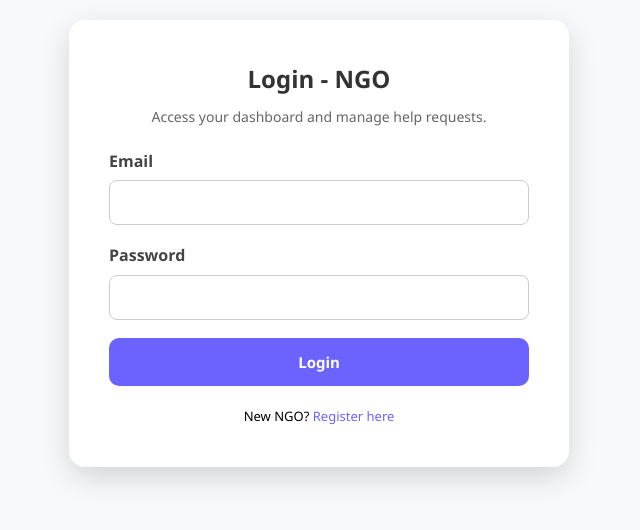
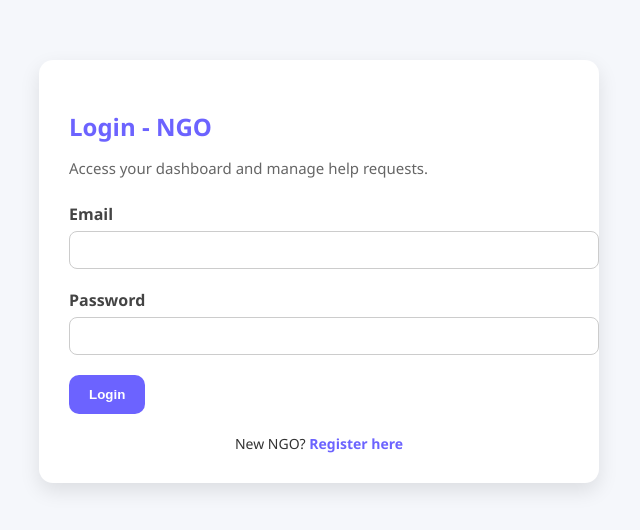
Before and after one commit to soundaryaXai/hacka, a plain HTML site: page user/html/login.html in a window 1280 px wide. Shown: the whole page, without its empty margins (321-961 px from the left). Drawn offline with Linux system fonts and the light colour scheme; files that its build step writes are made by us from their sources.

Commit message:
modified

```diff
--- a/style/global.css
+++ b/style/global.css
@@ -1,70 +1,69 @@
-/* global.css */
-* {
+/* style/global.css */
+body {
   margin: 0;
   padding: 0;
-  box-sizing: border-box;
   font-family: 'Segoe UI', sans-serif;
-}
-
-body {
-  background: #f7f9fc;
-  line-height: 1.6;
-  min-height: 100vh;
-  padding: 20px;
+  background-color: #f5f7fb;
+  color: #333;
 }
 
 .container {
   max-width: 500px;
+  margin: 60px auto;
   background: #fff;
-  padding: 40px;
-  margin: auto;
-  border-radius: 16px;
-  box-shadow: 0 10px 30px rgba(0,0,0,0.15);
+  padding: 30px;
+  border-radius: 14px;
+  box-shadow: 0 8px 20px rgba(0, 0, 0, 0.1);
 }
 
 h2 {
-  color: #333;
-  margin-bottom: 8px;
-  text-align: center;
+  margin-bottom: 10px;
+  color: #6c63ff;
 }
 
 p {
+  margin-bottom: 25px;
   color: #666;
-  font-size: 14px;
-  margin-bottom: 20px;
-  text-align: center;
+  font-size: 15px;
 }
 
 .input-group {
-  margin-bottom: 18px;
+  margin-bottom: 20px;
 }
 
 .input-group label {
   display: block;
   margin-bottom: 6px;
-  font-weight: bold;
+  font-weight: 600;
   color: #444;
 }
 
-.input-group input, .input-group select {
+.input-group input,
+.input-group textarea {
   width: 100%;
-  padding: 12px;
+  padding: 10px 14px;
   border: 1px solid #ccc;
   border-radius: 8px;
   font-size: 14px;
+  outline: none;
+}
+
+.input-group input:focus,
+.input-group textarea:focus {
+  border-color: #6c63ff;
 }
 
 .btn {
-  width: 100%;
-  padding: 14px;
-  font-weight: bold;
-  background: #6c63ff;
-  color: white;
+  display: inline-block;
+  background-color: #6c63ff;
+  color: #fff;
+  padding: 12px 20px;
   border: none;
   border-radius: 10px;
+  font-weight: bold;
   cursor: pointer;
-  transition: 0.3s ease;
-  font-size: 15px;
+  transition: background-color 0.3s;
+  text-align: center;
 }
 
 .btn:hover {
@@ -72,12 +71,17 @@ p {
 }
 
 .footer-link {
+  text-align: center;
   margin-top: 20px;
-  text-align: center;
-  font-size: 13px;
+  font-size: 14px;
 }
 
 .footer-link a {
   color: #6c63ff;
   text-decoration: none;
+  font-weight: bold;
 }
+
+.footer-link a:hover {
+  text-decoration: underline;
+}
--- a/user/html/login.html
+++ b/user/html/login.html
@@ -5,7 +5,7 @@
   <meta charset="UTF-8">
   <meta name="viewport" content="width=device-width, initial-scale=1.0">
   <title>Login as NGO</title>
-  <link rel="stylesheet" href="style/global.css">
+  <link rel="stylesheet" href="../../style/global.css">
 </head>
 <body>
   <div class="container">
```
Also changed, not shown: user/html/dashboard.html (+3 -1 lines), user/html/profile.html (+1 -1 lines), user/html/register.html (+1 -1 lines), volunteer/html/login.html (+1 -0 lines), volunteer/html/profile.html (+1 -0 lines), volunteer/html/register.html (+1 -0 lines).
